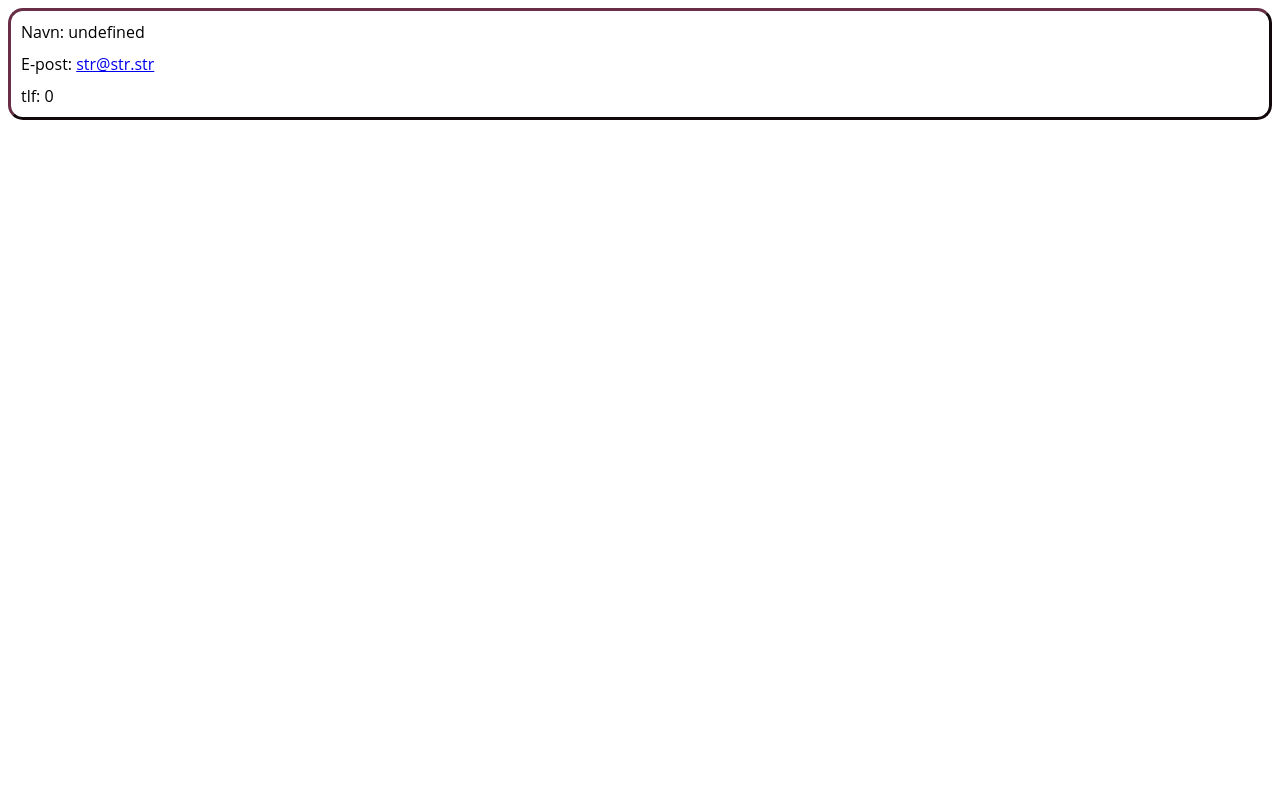
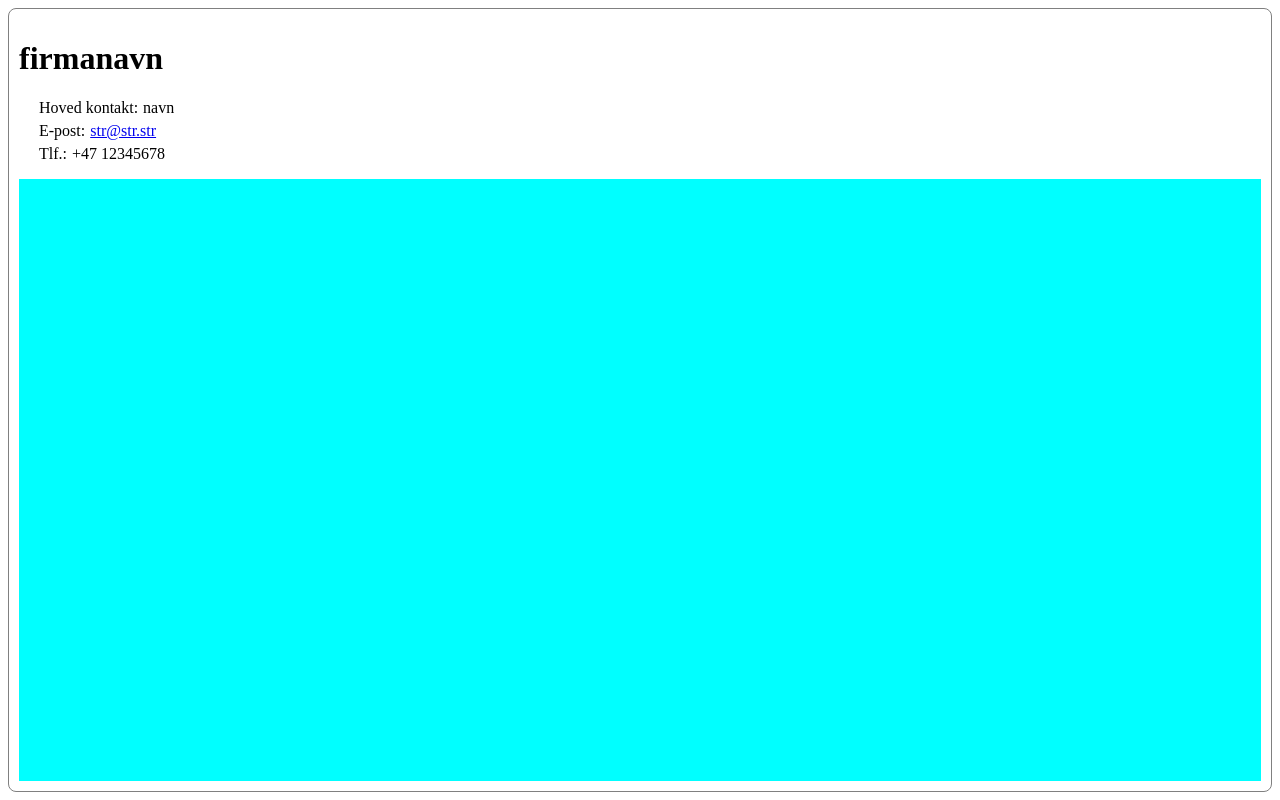
Before and after one commit to Kevengg/case-crm, a React (Create React App) app: page / in a window 1280 px wide. Built offline with nearby package versions, Linux system fonts and the light colour scheme.

Commit message:
started making new customer card
Signed-off-by: Kevengg <kevinandre.engell@gmail.com>

```diff
--- a/public/index.html
+++ b/public/index.html
@@ -14,6 +14,8 @@
       user's mobile device or desktop. See https://developers.google.com/web/fundamentals/web-app-manifest/
     -->
 		<link rel="manifest" href="%PUBLIC_URL%/manifest.json" />
+		<link rel="css" href="%PUBLIC_URL%/manifest.json" />
+		<link rel="stylesheet" href="%PUBLIC_URL%/main.css" />
 		<!--
       Notice the use of %PUBLIC_URL% in the tags above.
       It will be replaced with the URL of the `public` folder during the build.
--- /dev/null
+++ b/public/main.css
@@ -0,0 +1,27 @@
+html {
+	/* variables */
+	--border: 1px solid gray;
+	--border-radius: 8px;
+	--fill-available: -webkit-fill-available;
+
+	padding: 0;
+	margin: 0;
+	height: var(--fill-available, 100%);
+	width: var(--fill-available, 100%);
+	padding: 0;
+	margin: 0;
+	overflow: hidden;
+	max-width: 1920px;
+	max-height: 100vh;
+	margin: 0 auto;
+	body {
+		margin: 0;
+		padding: 8px;
+		height: var(--fill-available, 100%);
+		width: var(--fill-available, 100%);
+		> #root {
+			height: var(--fill-available, 100%);
+			width: var(--fill-available, 100%);
+		}
+	}
+}
--- a/src/App.tsx
+++ b/src/App.tsx
@@ -2,11 +2,12 @@ import { FC } from "react";
 import CustomerNameCard from "./Components/CustomerNameCard/CustomerNameCard.tsx";
 import { testCostomer } from "./test data/Customers.ts";
 
-
 const App: FC = () => {
-	return <div>
-		<CustomerNameCard {...testCostomer} ></CustomerNameCard>
-	</div>;
+	return (
+		<>
+			<CustomerNameCard {...testCostomer}></CustomerNameCard>
+		</>
+	);
 };
 
 export default App;
--- a/src/Components/CustomerNameCard/CustomerNameCard.module.css
+++ b/src/Components/CustomerNameCard/CustomerNameCard.module.css
@@ -1,13 +1,24 @@
-.card{
-    font-family:Open Sans,Arial,sans-serif;
-    color: rgb(0, 0, 0);
-    padding: 10px;
-    border: 3px outset #672e45;
-    border-radius: 15px;
-    display: grid;
-    gap: 10px;
-    background-color: #ffffff;
-    >p{
-        margin: 0;
-    }
+.card {
+	padding: 10px;
+	display: flex;
+	flex-direction: column;
+	border: var(--border);
+	height: var(--fill-available, 100%);
+	border-radius: var(--border-radius);
+	.contact {
+		display: flex;
+		flex-direction: column;
+		gap: 5px;
+		padding: 0 20px;
+		li {
+			display: flex;
+			gap: 5px;
+		}
+	}
+	.items {
+		background-color: aqua;
+		min-width: 100%;
+		min-height: 100px;
+		height: var(--fill-available, 100%);
+	}
 }
--- a/src/Components/CustomerNameCard/CustomerNameCard.tsx
+++ b/src/Components/CustomerNameCard/CustomerNameCard.tsx
@@ -1,15 +1,45 @@
 import { FC } from "react";
-import style from "./CustomerNameCard.module.css"
-import { CustomerType } from "../../Types/CustomerType.ts";
+import style from "./CustomerNameCard.module.css";
+import { CustomerType, findPrimaryContact } from "../../Types/CustomerType.ts";
 
-const CustomerNameCard:FC<CustomerType> = (customer) => {
-    return(
-        <div className={style.card}>
-            <p>Navn: {customer.navn}</p>
-            <p>E-post: <a href={`mailto:${customer.epost}`} target="_blank" rel="noopener noreferrer">{customer.epost}</a></p>
-            <p>tlf: {customer.telefonnummer}</p>
-        </div>
-    )
-}
+const CustomerNameCard: FC<CustomerType> = (customer) => {
+	var primaryContact = findPrimaryContact(customer);
+	return (
+		<main className={style.card}>
+			{/* sets page title */}
+			<title>{customer.navn}</title>
+			<div>
+				<h1>{customer.navn}</h1>
 
-export default CustomerNameCard
+				<ul className={style.contact}>
+					<li>
+						<div>
+							{primaryContact.primary
+								? "Hoved kontakt:"
+								: "Kontakt persjon:"}
+						</div>
+						<div>{primaryContact.navn}</div>
+					</li>
+					<li>
+						<div>E-post:</div>
+						<div>
+							<a
+								target={"_blank"}
+								href={`mailto:${primaryContact.epost}`}
+								rel="noreferrer nofollow">
+								{primaryContact.epost}
+							</a>
+						</div>
+					</li>
+					<li>
+						<div>Tlf.:</div>
+						<div>{primaryContact.tlf}</div>
+					</li>
+				</ul>
+			</div>
+			<div className={style.items}></div>
+		</main>
+	);
+};
+
+export default CustomerNameCard;
--- a/src/Types/CustomerType.ts
+++ b/src/Types/CustomerType.ts
@@ -1,3 +1,4 @@
+import Epost from "./Epost.ts";
 import { Institusjonell_sektorkode } from "./Institusjonell_sektorkode.ts";
 /**
  * beskriver en organisasjon referert til som en "kunde"
@@ -9,7 +10,7 @@ export type CustomerType = {
 	ansatte: number;
 	ansatte_registrert: boolean;
 	hjemmeside: `${(("http" | "https") & "://") | "www." | ""}${string}.${string}`;
-	epost: `${string}@${string}.${string}`;
+	epost: Epost;
 	telefonnummer: number;
 	mobil: number;
 	postadresse?: adresse;
@@ -69,6 +70,15 @@ export type CustomerType = {
 		beskrivelse: string;
 		beskrivelse_bokmål: string;
 	};
+
+	kontakter: Kontakt[];
+};
+
+export type Kontakt = {
+	navn: string;
+	primary: boolean;
+	tlf: `+${"" | number}${"" | number}${"" | number} ${number}`;
+	epost: Epost;
 };
 
 export type adresse = {
@@ -80,3 +90,10 @@ export type adresse = {
 	land: string;
 	landkode: string;
 };
+
+export function findPrimaryContact(customer: CustomerType): Kontakt {
+	return (
+		customer.kontakter.find((Kontakt) => Kontakt.primary) ||
+		customer.kontakter[0]
+	);
+}
--- /dev/null
+++ b/src/Types/Epost.ts
@@ -0,0 +1,2 @@
+type Epost = `${string}@${string}.${string}`;
+export default Epost;
--- a/src/index.js
+++ b/src/index.js
@@ -1,6 +1,5 @@
 import React from "react";
 import ReactDOM from "react-dom/client";
-
 import DefaultApp from "./defaults/App.tsx";
 import reportWebVitals from "./reportWebVitals";
 import App from "./App.tsx";
@@ -13,7 +12,6 @@ root.render(
 	</React.StrictMode>,
 );
 
-
 // If you want to start measuring performance in your app, pass a function
 // to log results (for example: reportWebVitals(console.log))
 // or send to an analytics endpoint. Learn more: https://bit.ly/CRA-vitals
--- a/src/test data/Customers.ts
+++ b/src/test data/Customers.ts
@@ -2,7 +2,7 @@ import { CustomerType } from "../Types/CustomerType.ts";
 import { Institusjonell_sektorkode } from "../Types/Institusjonell_sektorkode.ts";
 
 export const testCostomer: CustomerType = {
-	navn: "undefined",
+	navn: "firmanavn",
 	organisasjonsform: "",
 	beskrivelse: "",
 	ansatte: 0,
@@ -32,6 +32,14 @@ export const testCostomer: CustomerType = {
 	insolvens_utland: false,
 	konsern: false,
 	aksjer: 0n,
+	kontakter: [
+		{
+			navn: "navn",
+			primary: true,
+			tlf: "+47 12345678",
+			epost: "str@str.str",
+		},
+	],
 };
 
 const Customers: CustomerType[] = [
```
